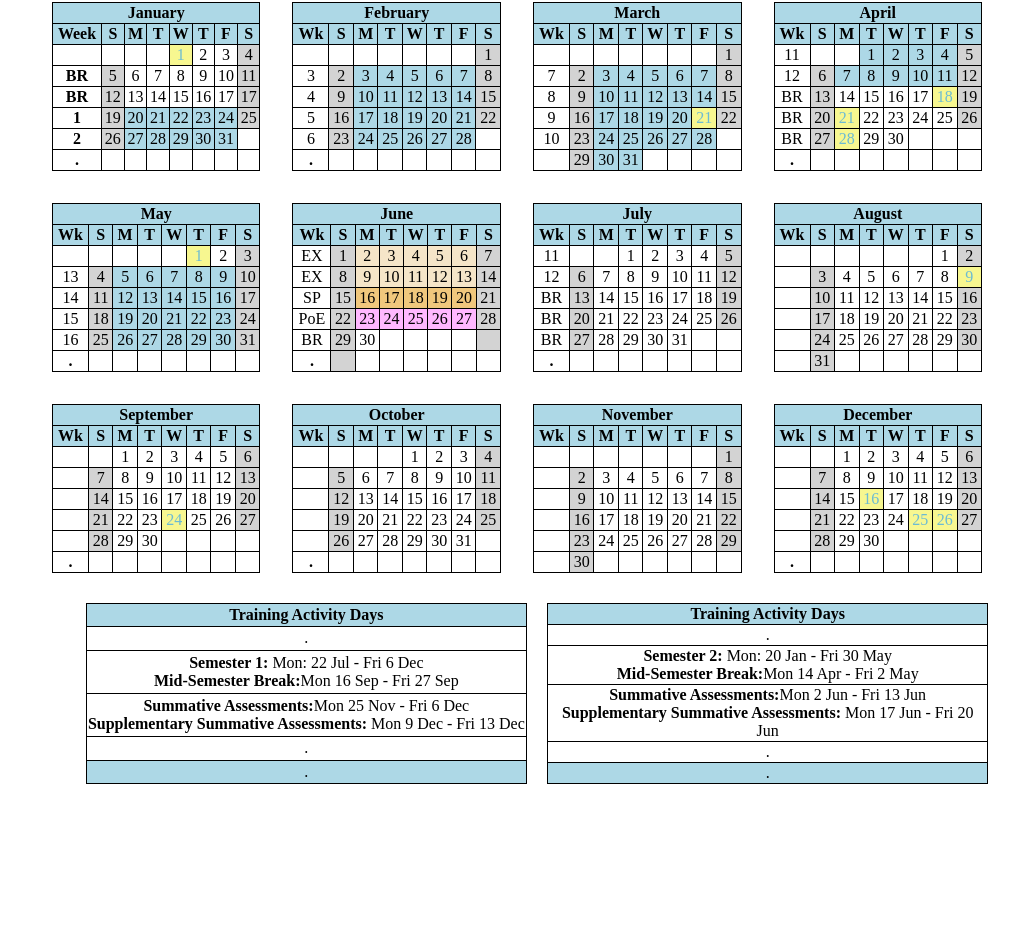
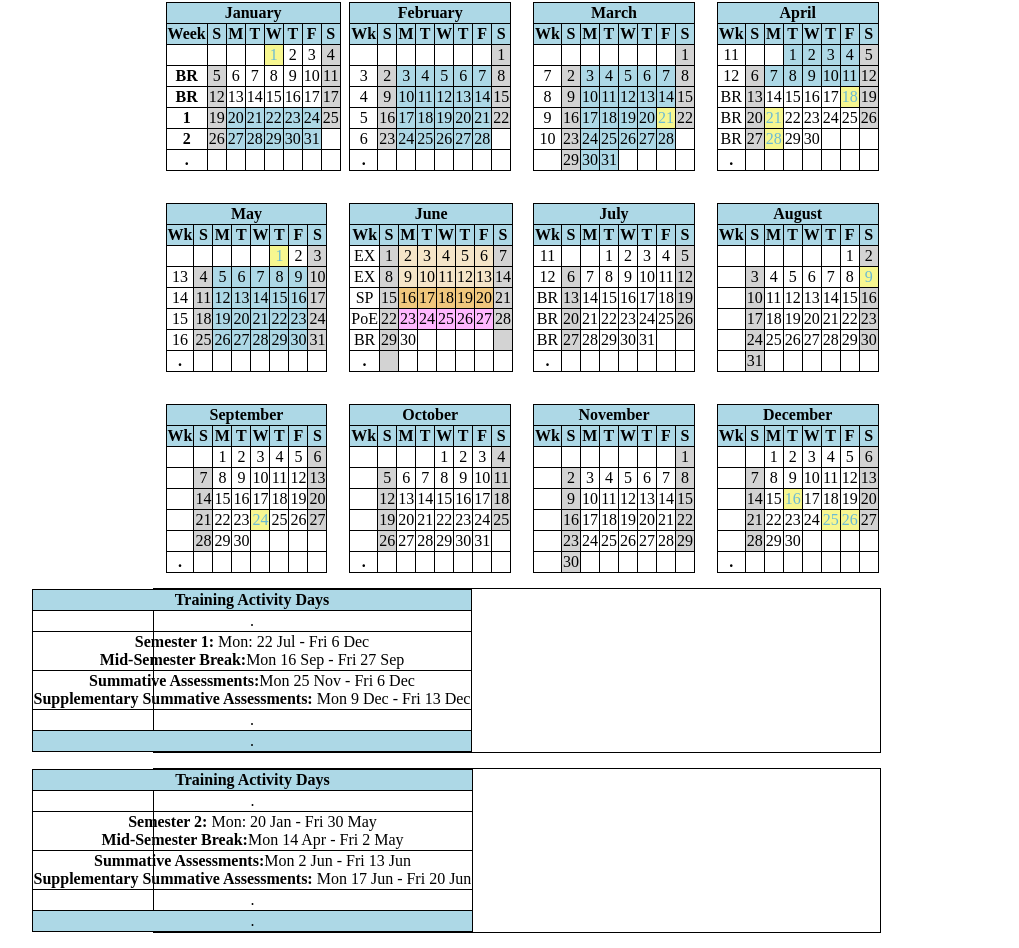
Before and after one commit to tshiamonx/table-1, a plain HTML site: page index.html in a window 1280 px wide. Shown: the part 86-1034 px from the top of the page, without its empty margins (123-1142 px from the left). Before the commit the page ends 900 px from the top, so only its background shows below. Drawn offline with Linux system fonts and the light colour scheme.

Commit message:
im ruining

```diff
--- a/main.css
+++ b/main.css
@@ -59,13 +59,9 @@ td {
   background-color: rgb(255, 184, 255);
 }
 
-.start {
-  display: flex;
-  justify-content: space-between;
-  margin: 30px;
+.last {
+  display: grid;
+  grid-template-columns: repeat(2, 66.8%);
+  justify-content: center;
+  margin: 15px;
 }
-.last {
-  border-collapse: collapse;
-  width: 70%;
-  margin-right: 20px;
-}
```
